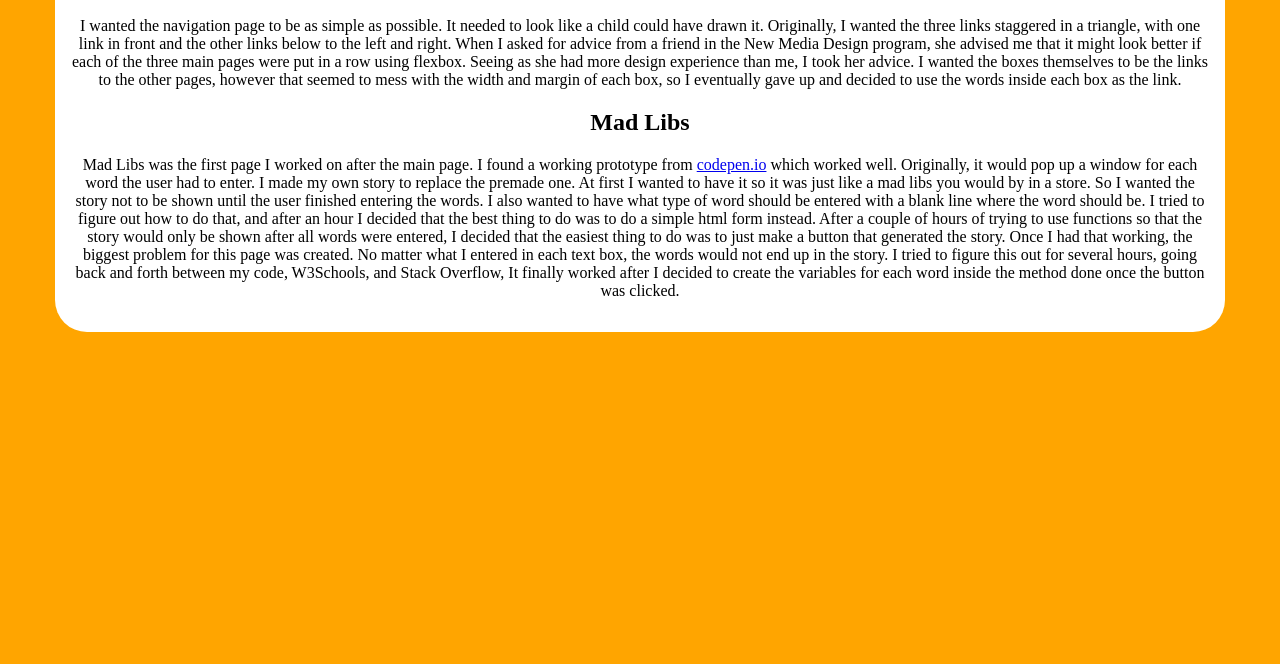
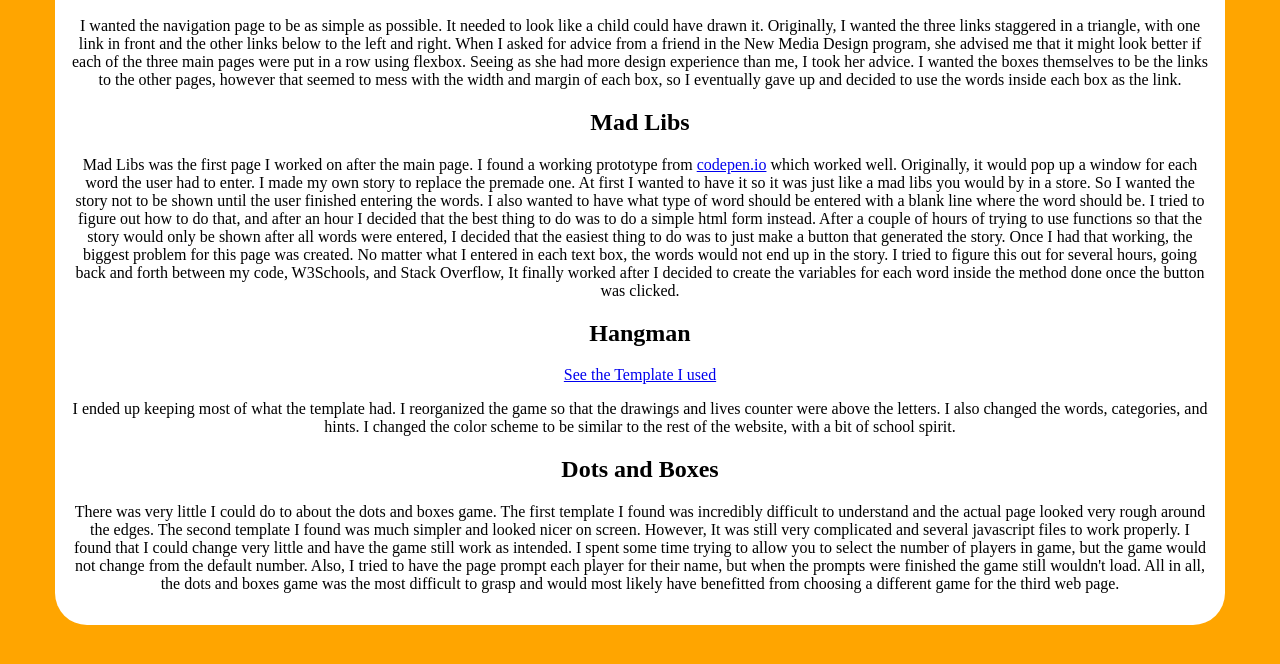
Before and after one commit to aaronr12/WebDesignProject4, a plain HTML site: page documentation.html in a window 1280 px wide. Shown: the part 134-798 px from the top of the page. Drawn offline with Linux system fonts and the light colour scheme.

Commit message:
added to documentation and added citation

```diff
--- a/documentation.html
+++ b/documentation.html
@@ -35,6 +35,27 @@
             I tried to figure this out for several hours, going back and forth between my code, W3Schools, and Stack Overflow, It finally worked
             after I decided to create the variables for each word inside the method done once the button was clicked.
         </p>
+
+        <h2>Hangman</h2>
+        <p>
+            <a href="https://codepen.io/cathydutton/pen/ldazc">See the Template I used</a>
+        </p>
+
+        <p>
+            I ended up keeping most of what the template had. I reorganized the game so that the drawings and
+            lives counter were above the letters. I also changed the words, categories, and hints. I changed the color scheme to be
+            similar to the rest of the website, with a bit of school spirit.
+        </p>
+
+        <h2>Dots and Boxes</h2>
+        <p>
+            There was very little I could do to about the dots and boxes game. The first template I found was incredibly difficult to understand and the actual
+            page looked very rough around the edges. The second template I found was much simpler and looked nicer on screen. However, It was still very complicated
+            and several javascript files to work properly. I found that I could change very little and have the game still work as intended. I spent some time trying to
+            allow you to select the number of players in game, but the game would not change from the default number. Also, I tried to have the page prompt each player for
+            their name, but when the prompts were finished the game still wouldn't load. All in all, the dots and boxes game was the most difficult to grasp and would most
+            likely have benefitted from choosing a different game for the third web page.
+        </p>
     </div>
 </body>
 </html>
```
Also changed, not shown: dots.html (+6 -4 lines).
